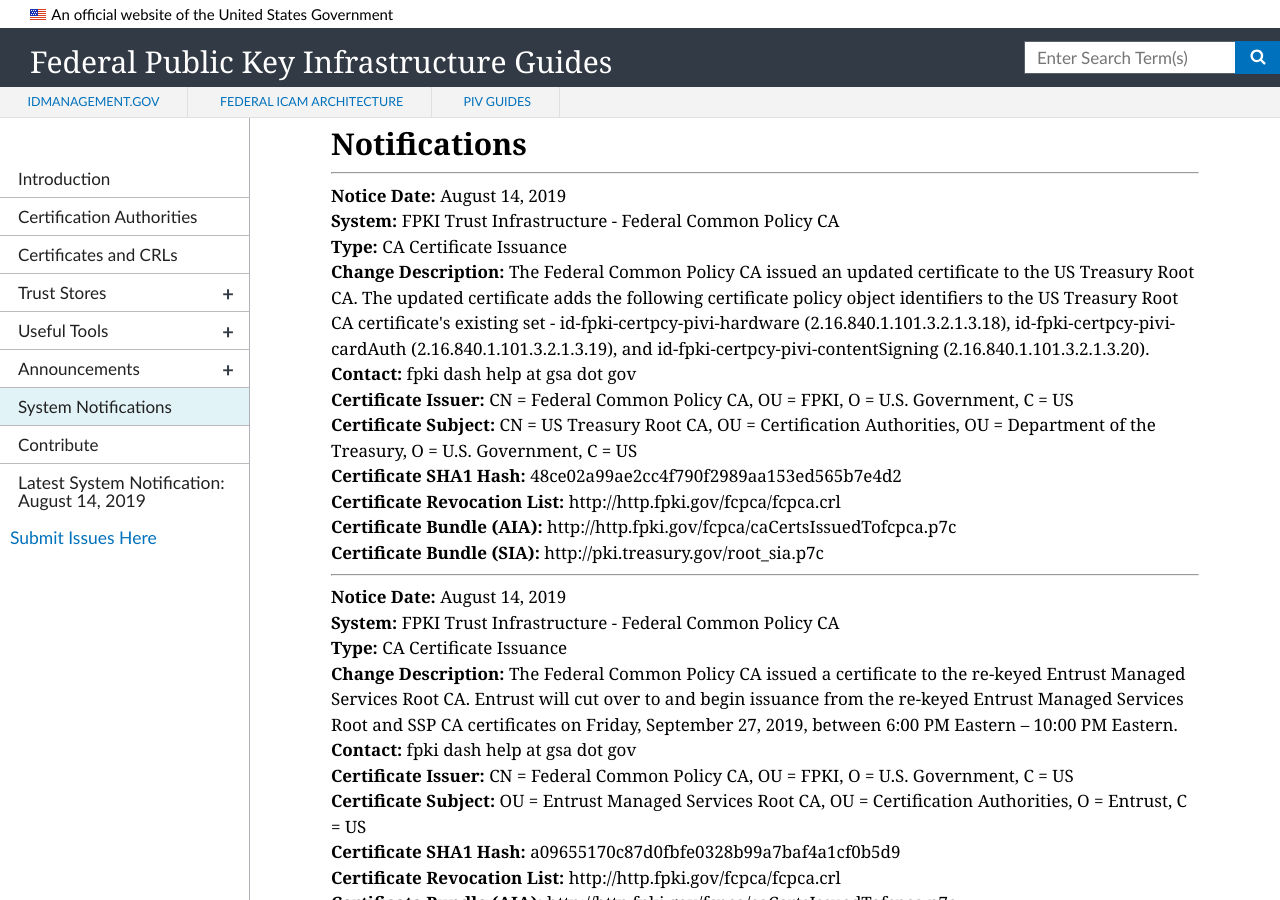
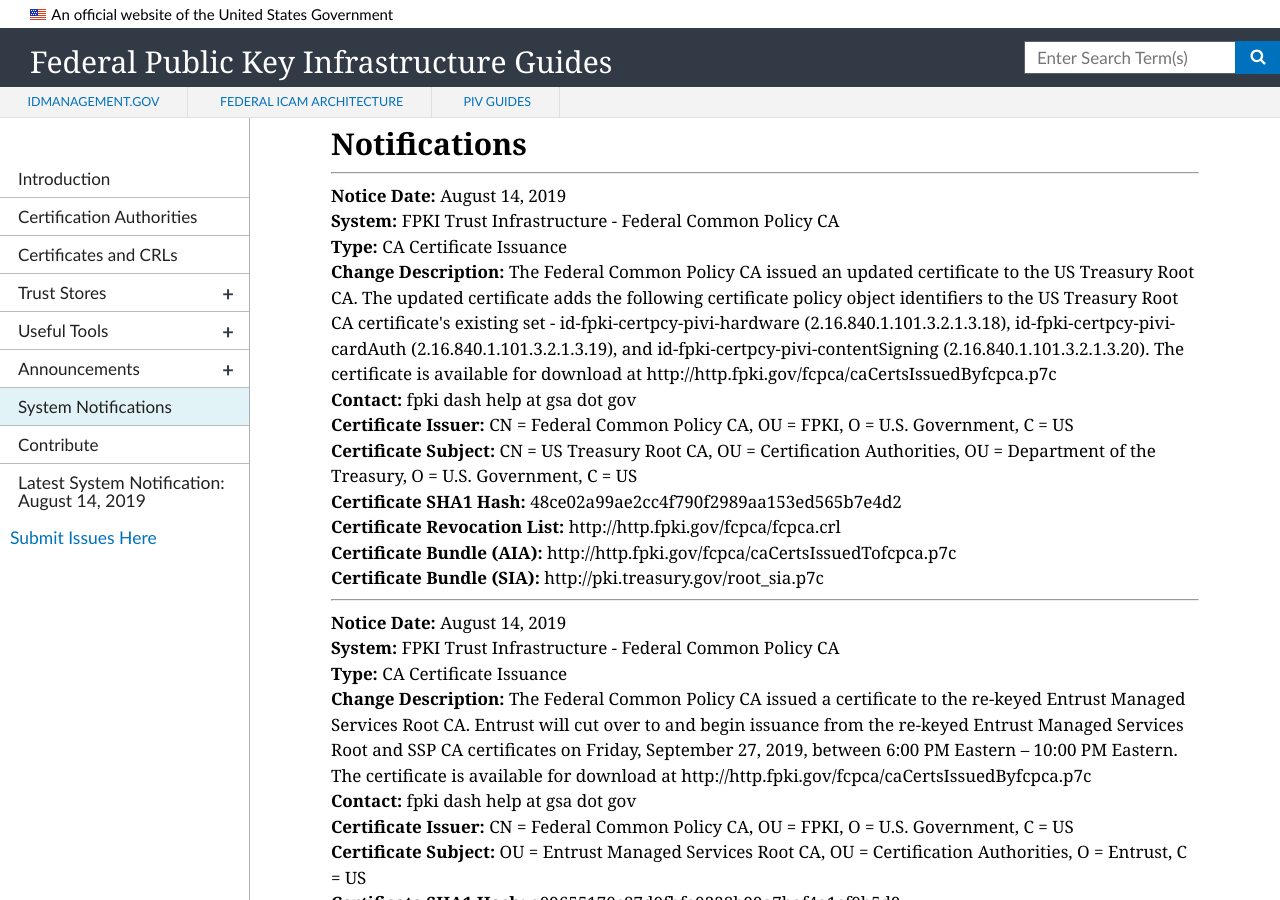
Before and after one commit to GSA/fpki-guides, a Jekyll site: the page built from pages/fpki_notifications.md, in a window 1280 px wide and 900 px high, scrolled down 748 px. Built offline with Jekyll 4.4.1, drawn with Linux system fonts in a browser that asks for light colours; nearby versions of some CDN libraries.

Commit message:
Update notifications.yml
Add URIs for certs.

```diff
--- a/_data/notifications.yml
+++ b/_data/notifications.yml
@@ -1327,7 +1327,7 @@
   change_type: CA Certificate Issuance
   start_datetime: August 14, 2019
   system: FPKI Trust Infrastructure - Federal Common Policy CA
-  change_description: The Federal Common Policy CA issued a certificate to the re-keyed Entrust Managed Services Root CA.  Entrust will cut over to and begin issuance from the re-keyed Entrust Managed Services Root and SSP CA certificates on Friday, September 27, 2019, between 6:00 PM Eastern – 10:00 PM Eastern.
+  change_description: The Federal Common Policy CA issued a certificate to the re-keyed Entrust Managed Services Root CA.  Entrust will cut over to and begin issuance from the re-keyed Entrust Managed Services Root and SSP CA certificates on Friday, September 27, 2019, between 6:00 PM Eastern – 10:00 PM Eastern. The certificate is available for download at http://http.fpki.gov/fcpca/caCertsIssuedByfcpca.p7c
   contact: fpki dash help at gsa dot gov
   ca_certificate_hash: a09655170c87d0fbfe0328b99a7baf4a1cf0b5d9
   ca_certificate_issuer: CN = Federal Common Policy CA, OU = FPKI, O = U.S. Government, C = US
@@ -1341,7 +1341,7 @@
   change_type: CA Certificate Issuance
   start_datetime: August 14, 2019
   system: FPKI Trust Infrastructure - Federal Common Policy CA
-  change_description: The Federal Common Policy CA issued an updated certificate to the US Treasury Root CA. The updated certificate adds the following certificate policy object identifiers to the US Treasury Root CA certificate's existing set - id-fpki-certpcy-pivi-hardware (2.16.840.1.101.3.2.1.3.18), id-fpki-certpcy-pivi-cardAuth (2.16.840.1.101.3.2.1.3.19), and id-fpki-certpcy-pivi-contentSigning	(2.16.840.1.101.3.2.1.3.20).
+  change_description: The Federal Common Policy CA issued an updated certificate to the US Treasury Root CA. The updated certificate adds the following certificate policy object identifiers to the US Treasury Root CA certificate's existing set - id-fpki-certpcy-pivi-hardware (2.16.840.1.101.3.2.1.3.18), id-fpki-certpcy-pivi-cardAuth (2.16.840.1.101.3.2.1.3.19), and id-fpki-certpcy-pivi-contentSigning	(2.16.840.1.101.3.2.1.3.20).  The certificate is available for download at http://http.fpki.gov/fcpca/caCertsIssuedByfcpca.p7c
   contact: fpki dash help at gsa dot gov
   ca_certificate_hash: 48ce02a99ae2cc4f790f2989aa153ed565b7e4d2
   ca_certificate_issuer: CN = Federal Common Policy CA, OU = FPKI, O = U.S. Government, C = US
```
